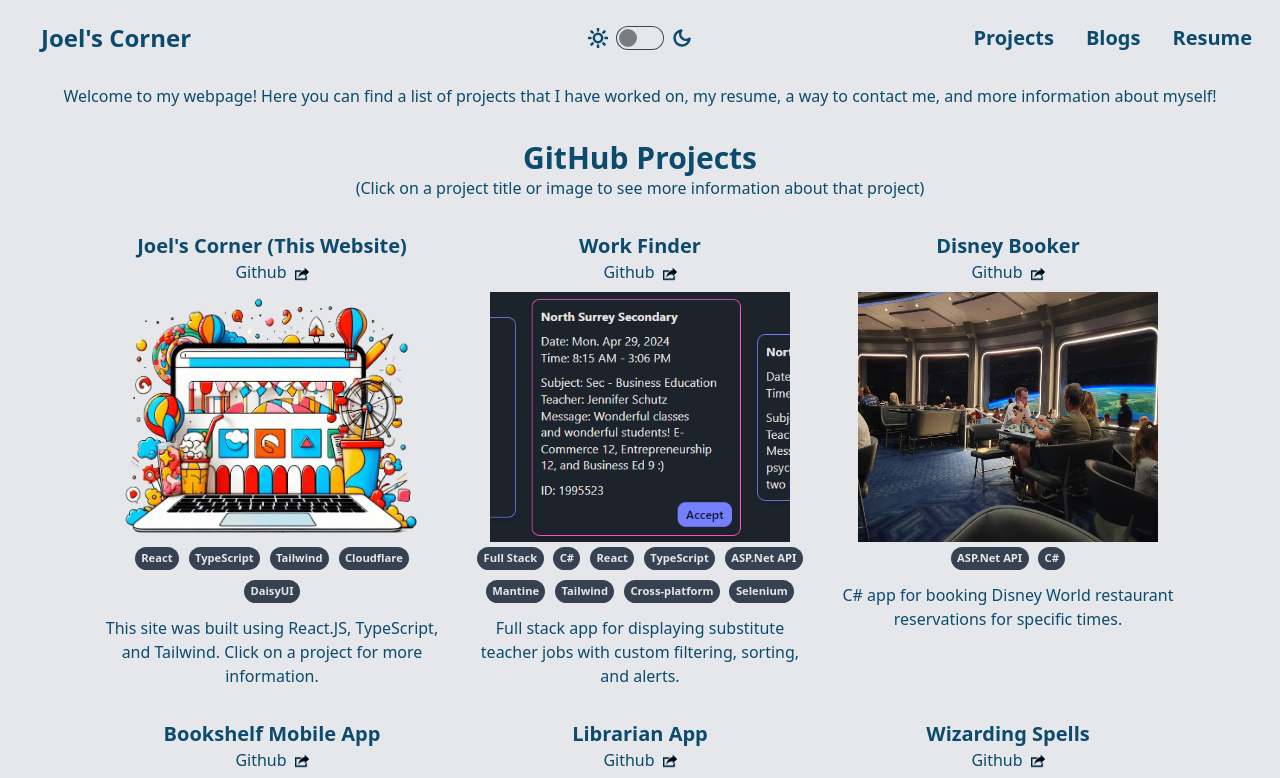
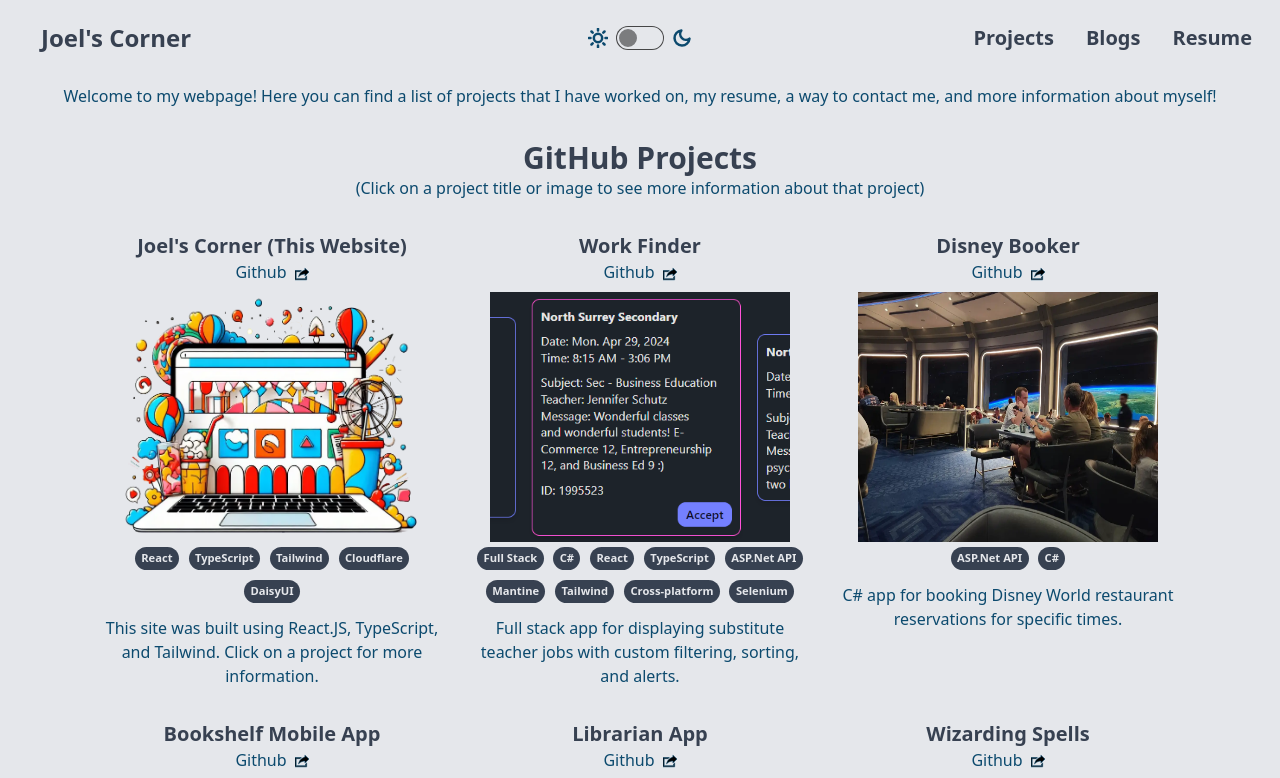
Before and after one commit to Neeblue/joels-corner, a React (Vite) app: page / in a window 1280 px wide. Shown: the top 778 px of the page. Built offline with nearby package versions, Linux system fonts and the light colour scheme; the HTML template or start-up script is replaced by a standard one.

Commit message:
style: change header colours

```diff
--- a/src/components/BlogCard.tsx
+++ b/src/components/BlogCard.tsx
@@ -22,7 +22,7 @@ export default function BlogCard({ blog }: { blog: Blog }) {
         <>
             <div className='project w-[21rem] max-w-[90vw] text-primary flex flex-col gap-1'>
                 <Link to={`/blogs/${blog.keyword}`}>
-                    <h2 className='title font-bold'>
+                    <h2 className='title font-bold text-secondary'>
                         {blog.title}
                     </h2>
                     <img className='project-image rounded-2xl mb-2' src={blog.cover} alt={blog.title} />
--- a/src/components/Navbar.tsx
+++ b/src/components/Navbar.tsx
@@ -42,9 +42,7 @@ export default function Navbar() {
                 </div>
                 <a href="/" className="btn btn-ghost text-2xl font-bold text-primary gap-4 z-0">
                     <img src="/favicon.ico" alt="" className="h-8 hidden sm:block" />
-                    <p>
-                        Joel's Corner
-                    </p>
+                    <p className="text-secondary">Joel's Corner</p>
                 </a>
             </div>
             {/* Theme toggle */}
@@ -58,9 +56,9 @@ export default function Navbar() {
             {/* Homepage buttons on large screens */}
             <div className="navbar-end hidden lg:flex text-primary font-bold">
                 <ul className="menu menu-horizontal px-1">
-                    <li><Link className="text-xl" to="/projects">Projects</Link></li>
-                    <li><Link className="text-xl" to="/blogs">Blogs</Link></li>
-                    <li><Link className="text-xl" to="/resume">Resume</Link></li>
+                    <li><Link className="text-xl text-secondary" to="/projects">Projects</Link></li>
+                    <li><Link className="text-xl text-secondary" to="/blogs">Blogs</Link></li>
+                    <li><Link className="text-xl text-secondary" to="/resume">Resume</Link></li>
                 </ul>
             </div>
         </div>
--- a/src/components/ProjectCard.tsx
+++ b/src/components/ProjectCard.tsx
@@ -13,7 +13,7 @@ type Project = {
 export default function ProjectCard({ project }: { project: Project }) {
     return (
         <div className='project w-[21rem] max-w-[90vw] text-primary'>
-            <h2 className='title font-bold'>
+            <h2 className='title font-bold text-secondary'>
                 <Link to={`/projects/${project.keyword}`}>{project.title}</Link>
             </h2>
             <div className='githubLink mb-2 flex items-center justify-center gap-2'>
--- a/src/pages/Blogs.tsx
+++ b/src/pages/Blogs.tsx
@@ -30,7 +30,7 @@ export default function Blog() {
     return (
         <>
             <div className='blogs-page text-center'>
-                <h1 className='header text-3xl font-bold text-primary'>Joel's Blog</h1>
+                <h1 className='header text-3xl font-bold text-secondary'>Joel's Blog</h1>
                 <div className='sub-header text-primary mb-8 mx-2'>(Take a gander at some DIY projects and blog posts)</div>
                 <div className="blogs flex flex-wrap flex-col sm:flex-row justify-center items-center gap-8 mb-12">
                     {blogs.map((blog, index) => (
--- a/src/pages/Projects.tsx
+++ b/src/pages/Projects.tsx
@@ -20,7 +20,7 @@ export default function Projects() {
 
   return (
     <div className='projects-page text-center'>
-      <h1 className='header text-3xl font-bold text-primary'>GitHub Projects</h1>
+      <h1 className='header text-3xl font-bold text-secondary'>GitHub Projects</h1>
       <div className='sub-header text-primary mb-8 mx-2'>(Click on a project title or image to see more information about that project)</div>
       <div className="projects flex flex-col flex-wrap justify-center items-center sm:items-start gap-8 mb-12 sm:flex-row">
         {projects.map((project, index) => (
--- a/src/pages/SingleProject.tsx
+++ b/src/pages/SingleProject.tsx
@@ -29,7 +29,7 @@ export default function SingleProject(){
 
     return (
         <div className="projectPage m-4">
-            {project && <h1 className="title text-center font-bold mb-4 text-primary">{project.title}</h1>}
+            {project && <h1 className="title text-center font-bold mb-4 text-secondary">{project.title}</h1>}
 
             {project && project.detailsDescription.map((paragraph, index) => (
                 <div key={index} className='section max-w-full justify-center flex flex-col gap-4 mb-8 sm:flex-row sm:items-center'>
```
